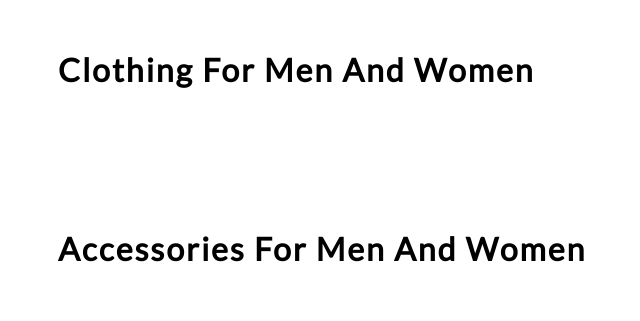
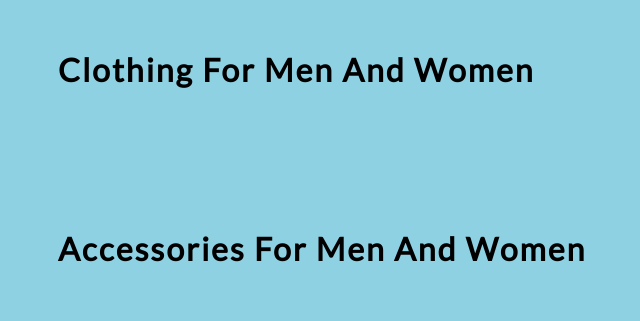
Before and after one commit to knighthood-18/E-Commerce-Website, a plain HTML site: page E-CommerceWebsite-master/content.html in a window 1280 px wide. Shown: the whole page, without its empty margins (6-646 px from the left). Drawn offline with Linux system fonts and the light colour scheme; no server answers.

Commit message:
Update content.css

```diff
--- a/E-CommerceWebsite-master/css/content.css
+++ b/E-CommerceWebsite-master/css/content.css
@@ -1,5 +1,6 @@
 body
 {
+    background-color: #8ed1e2;
     margin: 0;
     font-family: 'Lato', sans-serif;
 }
```
